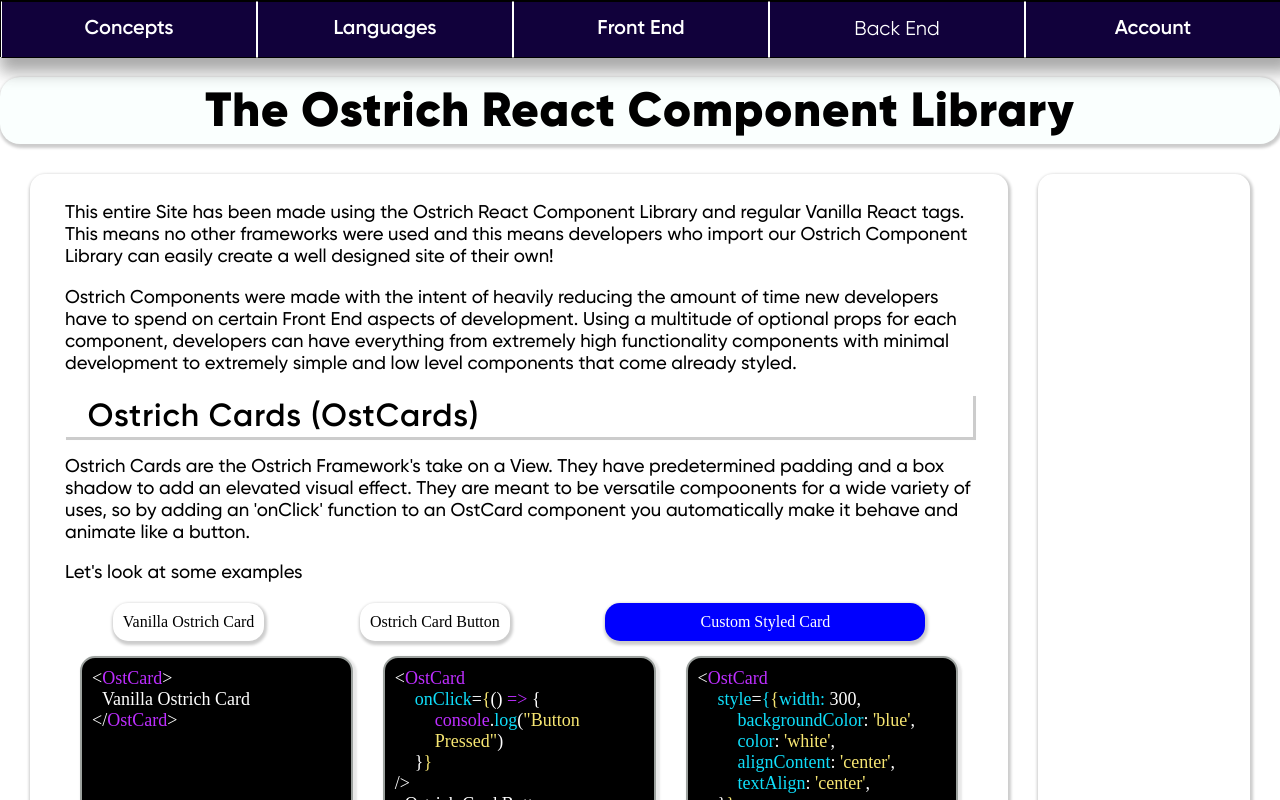
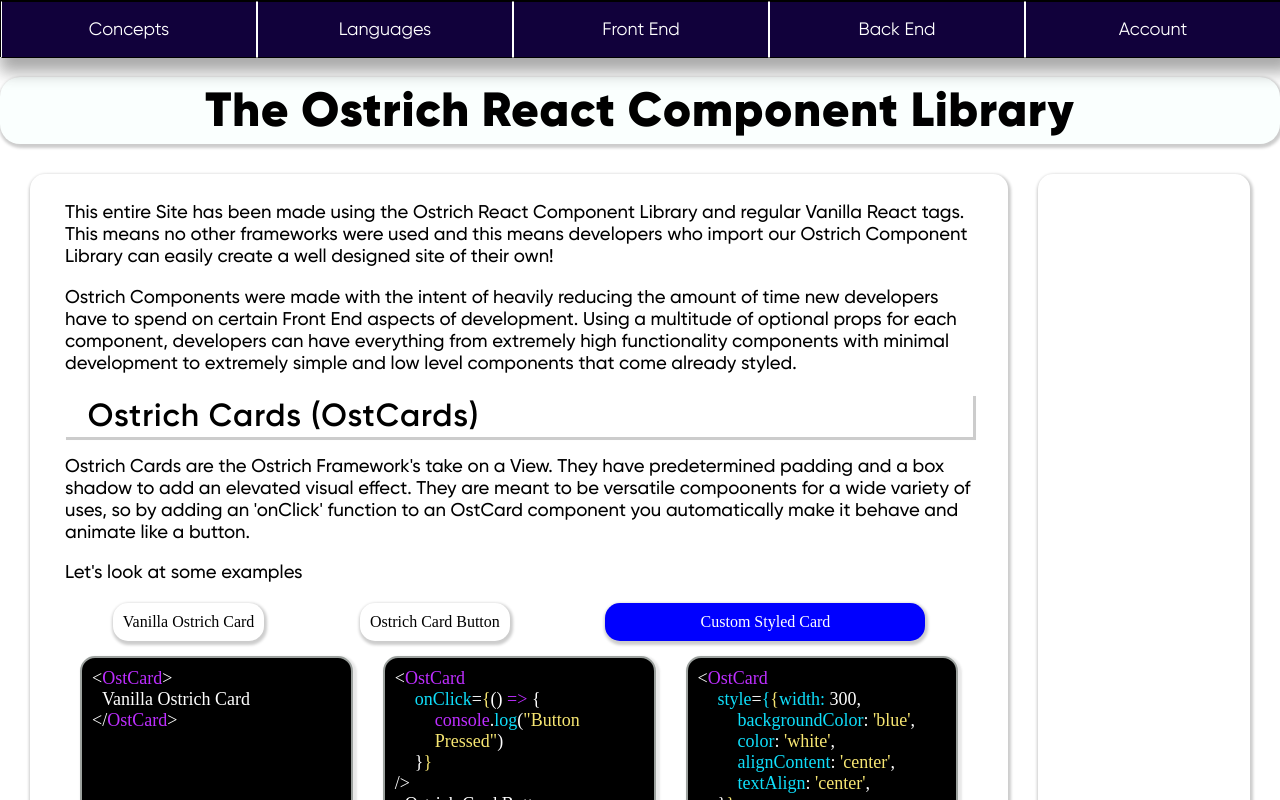
Before and after one commit to NLanese/the-codex, a Next.js app: page /showcases/ostrich-components/ostrich-showcase in a window 1280 px wide. Shown: the top 800 px of the page. Built offline with nearby package versions, Linux system fonts and the light colour scheme.

Commit message:
Tracked down ghost rendering bug, also working on text flow from Tab - Tab item - Dropdown

```diff
--- a/OstrichComponents/Dropdown/OstrichDropDown.js
+++ b/OstrichComponents/Dropdown/OstrichDropDown.js
@@ -182,8 +182,8 @@ export const OstrichDropDown = ({
                 fontWeight: 600,
                 textAlign: 'center',
             }
-            tempText = {...tempText, ...titleStyle}
-            setBoxTitleStyleInput(tempText)
+            let commpleteTempText = {...tempText, ...titleStyle}
+            setBoxTitleStyleInput(commpleteTempText)
 
 
 
@@ -195,7 +195,7 @@ export const OstrichDropDown = ({
             setHoverBoxStyleInput(hoverBoxStyle)
 
             let tempHoverText = {
-                ...tempText,
+                ...commpleteTempText,
                 ...hoverTitleStyle
             }
             setHoverTitleBoxStyleInput(tempHoverText)
@@ -208,9 +208,11 @@ export const OstrichDropDown = ({
             setActiveBoxStyleInput(activeBoxStyle)
 
             let tempActiveText = {
-                ...tempText,
+                ...commpleteTempText,
                 ...activeTitleStyle
             }
+            console.log(commpleteTempText)
+            console.log(tempActiveText)
             setActiveTitleBoxStyleInput(tempActiveText)
 
         ///////////
@@ -535,12 +537,6 @@ export const OstrichDropDown = ({
         return
     }
     else{
-        if (title === "Concepts" && isOpen){
-            console.log("Inner style (<p>) ")
-            console.log({...extractTextStyles(determineBoxStyle()), ...titleStyle})
-            console.log("Outer style (<div>) ")
-            console.log({...determineBoxStyle(), position: 'relative'})
-        }
         return(
             <div
             style={{...determineBoxStyle(), position: 'relative'}}
--- a/OstrichComponents/Tabs/TabItem.js
+++ b/OstrichComponents/Tabs/TabItem.js
@@ -127,7 +127,6 @@ export const TabItem = ({
                 else{
                     rObj = style
                 }
-                rObj = applyTextStyles(textStyle, rObj)
                 if (!rObj?.minWidth){
                     rObj = {...rObj, minWidth: '0'}
                 }
@@ -144,8 +143,6 @@ export const TabItem = ({
                 else{
                     rObj = activeStyle
                 }
-                rObj = applyTextStyles(({...textStyle, ...activeTextStyle}), rObj)
-
             }
 
             // Hovered (While Closed)
@@ -156,7 +153,6 @@ export const TabItem = ({
                 else{
                     rObj = hoverStyle
                 }
-                rObj = applyTextStyles(({...textStyle, ...hoverTextStyle}), rObj)
             }
 
             return (rObj ? {...rObj, maxHeight: '100%'} : {})
@@ -245,7 +241,9 @@ export const TabItem = ({
                 boxHovers={(showsHover || tabObj.showsHover)}
                 drawersHover={(dropdown.drawersShowHover === false) ? false : true}
 
-                // titleStyle={}
+                titleStyle={textStyle}
+                hoverTitleStyle={hoverTextStyle}
+                activeTitleStyle={activeTextStyle}
 
                 drawerStyle={determineDrawerStyle("regular", dropdown)}
                 activeDrawerStyle={determineDrawerStyle("active", dropdown)}
--- a/components/global/headerBar.js
+++ b/components/global/headerBar.js
@@ -98,7 +98,7 @@ export const HeaderBar = ({
                 }}
 
                 titleStyle={{
-                    fontFamily: "Gilroy", fontWeight: 500, fontSize: 20,
+                    fontFamily: "Gilroy", fontWeight: 500, fontSize: 18,
                     color: 'white', alignItems: 'center',
                 }}
                 activeTitleStyle={
--- a/pages/showcases/ostrich-components/ostrich-showcase.js
+++ b/pages/showcases/ostrich-components/ostrich-showcase.js
@@ -1674,6 +1674,7 @@ export default function OstrichShowcase() {
                     Ostrich Dropdowns are also used as a part of another very dynamic and response Ostrich Component, the Ostrich Tab Bar. The Tab Bar that you see on the top of your screen right now
                     (if you're reading this on the Ostrich Codex Website) is made using this Tab Bar Component.
                 </p>
+
                 <p style={Styles.Fonts.basic}>
                     Just like Dropdowns and Cards, Ostrich Tab Bars even in their most basic uneditted form have multiple forms of responsiveness as well as in-the-box styling that enables you to
                     quickly render comprehensive and clean Tab Bars without having to develop it yourself. This includes automatic width calculations based on the amount of Tabs; different regular,
@@ -2076,12 +2077,9 @@ export default function OstrichShowcase() {
                             <span style={Styles.Code.reg}>{". . ."}</span>
                             <span style={Styles.Code.var}>{"}"}</span>
                         </p>
-
-
                         <p style={{...Styles.Code.code, fontSize: 18, marginBottom: 20}}>
                             <span style={Styles.Code.keyword}>{"]"}</span>
                         </p>
-
                         <p style={{...Styles.Code.code, fontSize: 18}}>
                             <span style={Styles.Code.keyword}>function </span>
                             <span style={Styles.Code.func}>handleDrawerClick(</span>
@@ -2094,7 +2092,6 @@ export default function OstrichShowcase() {
                             <span style={Styles.Code.var}>setTabBar</span>
                             <span style={Styles.Code.func}>{"){"}</span>
                         </p>
-
                         <p style={{...Styles.Code.code, fontSize: 18, marginLeft: 20}}>
                             <span style={Styles.Code.var}>router</span>
                             <span style={Styles.Code.reg}>.</span>
@@ -2111,23 +2108,18 @@ export default function OstrichShowcase() {
                             <span style={Styles.Code.str}>/menu'</span>\
                             <span style={Styles.Code.func}>)</span>
                         </p>
-
                         <p style={{...Styles.Code.code, fontSize: 18, marginLeft: 20}}>
                             <span style={Styles.Code.func}>setTabBar(</span>
                             <span style={Styles.Code.bool}>false</span>
                             <span style={Styles.Code.func}>)</span>
                         </p>
-
-
                         <p style={{...Styles.Code.code, fontSize: 18, marginBottom: 20}}>
                             <span style={Styles.Code.func}>{"}"}</span>
                         </p>
-
                         <p style={{...Styles.Code.code, fontSize: 18}}>
                             <span style={Styles.Code.reg}>{"<"}</span>
                             <span style={Styles.Code.keyword}>OstrichTabBar</span>
                         </p>
-
                         <p style={{...Styles.Code.code, fontSize: 18, marginLeft: 20}}>
                             <span style={Styles.Code.var}>startingTanByTitile</span>
                             <span style={Styles.Code.reg}>=</span>
@@ -2135,7 +2127,6 @@ export default function OstrichShowcase() {
                             <span style={Styles.Code.var}>tabBar</span>
                             <span style={Styles.Code.reg}>{"}"}</span>
                         </p>
-
                         <p style={{...Styles.Code.code, fontSize: 18, marginLeft: 20}}>
                             <span style={Styles.Code.var}>tabs</span>
                             <span style={Styles.Code.reg}>=</span>
@@ -2155,7 +2146,7 @@ export default function OstrichShowcase() {
                             </p>
                             <p style={{...Styles.Code.code, fontSize: 18, marginLeft: 40}}>
                                 <span style={Styles.Code.var}>height</span>
-                                <span style={Styles.Code.reg}>: 40, </span>
+                                <span style={Styles.Code.reg}>: 50, </span>
                                 <span style={Styles.Code.var}>width</span>
                                 <span style={Styles.Code.reg}>: </span>
                                 <span style={Styles.Code.str}>"99%"</span>
@@ -2192,6 +2183,8 @@ export default function OstrichShowcase() {
                                 <span style={Styles.Code.reg}>, </span>
                                 <span style={Styles.Code.var}>fontWeight</span>
                                 <span style={Styles.Code.reg}>: 500,  </span>
+                                <span style={Styles.Code.var}>fontSize</span>
+                                <span style={Styles.Code.reg}>: 20,  </span>
                                 <span style={Styles.Code.var}> color</span>
                                 <span style={Styles.Code.reg}>: </span>
                                 <span style={Styles.Code.str}>"white"</span>
@@ -2246,6 +2239,7 @@ export default function OstrichShowcase() {
                                 <span style={Styles.Code.reg}>=</span>
                                 <span style={Styles.Code.reg}>{"{"}</span>
                                 <span style={Styles.Code.keyword}>{"{"}</span>
+                            </p>
                             <p style={{...Styles.Code.code, fontSize: 18, marginLeft: 40}}>
                                 <span style={Styles.Code.var}>borderRight</span>
                                 <span style={Styles.Code.reg}>: </span>
@@ -2274,8 +2268,7 @@ export default function OstrichShowcase() {
                                 <span style={Styles.Code.reg}>: </span>
                                 <span style={Styles.Code.reg}>0 </span>
                             </p>
-
-
+                            <p style={{...Styles.Code.code, fontSize: 18, marginLeft: 20}}>
                                 <span style={Styles.Code.keyword}>{"}"}</span>
                                 <span style={Styles.Code.reg}>{"}"}</span>
                             </p>
```
Lines whose indentation alone changed are shown as unchanged.
